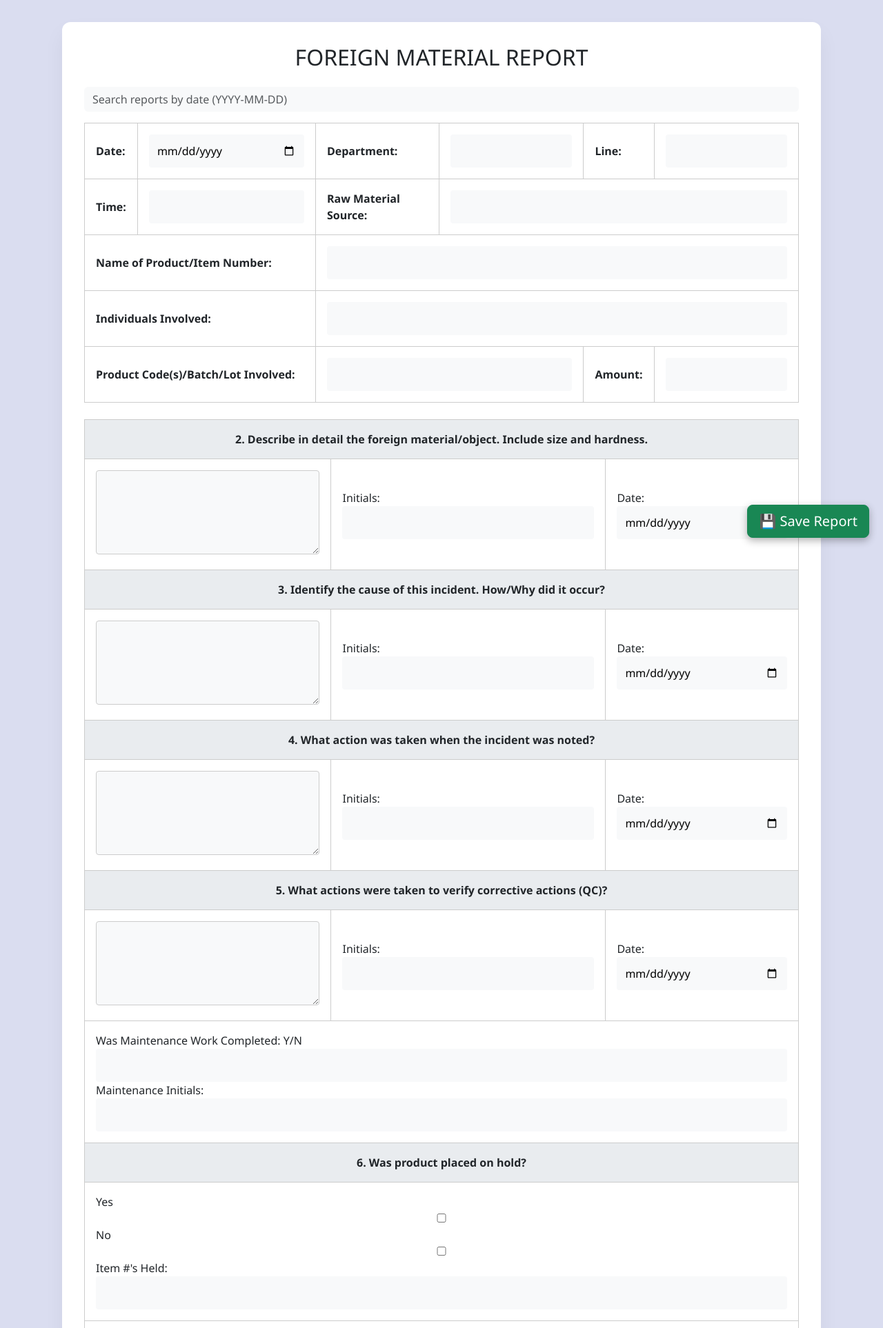
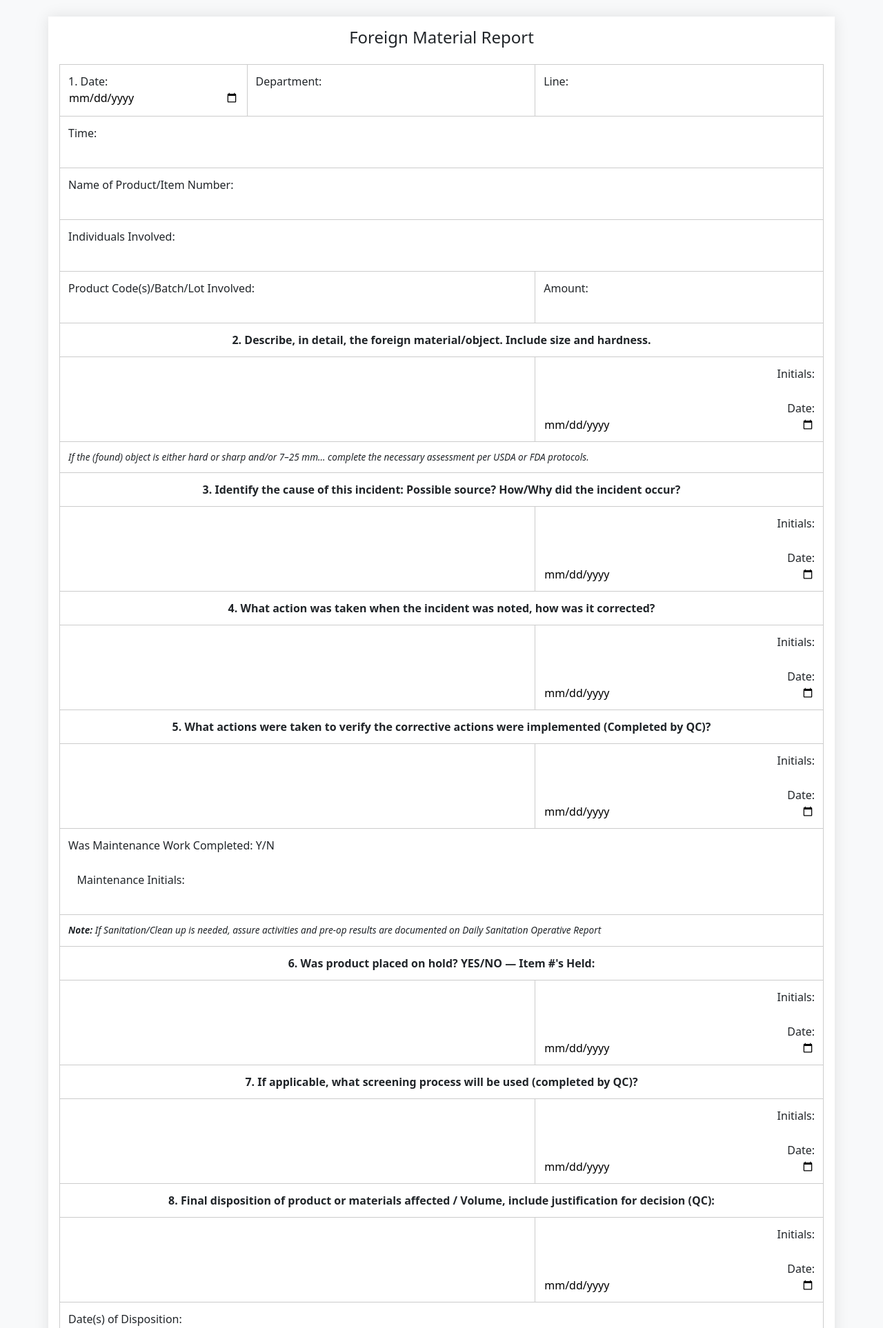
Before and after one commit to NYAHGERALD/bakery-metrics-form, a Flask app: page /foreign-material in a window 1280 px wide. Shown: the top 1926 px of the page at 69% size. Run offline with Flask 3, Linux system fonts and the light colour scheme; some libraries are stand-ins or nearby versions.

Commit message:
I Change the foreign Material report layout

```diff
--- a/app.py
+++ b/app.py
@@ -6,6 +6,14 @@ from datetime import datetime
 import os
 from dotenv import load_dotenv
 import re
+import io
+from googleapiclient.discovery import build
+from googleapiclient.http import MediaIoBaseUpload
+
+
+
+
+
 
 # --- Setup ---
 day_column_map = {
@@ -33,6 +41,8 @@ scope = ['https://spreadsheets.google.com/feeds', 'https://www.googleapis.com/au
 creds = ServiceAccountCredentials.from_json_keyfile_name('/etc/secrets/credentials.json', scope)
 client = gspread.authorize(creds)
 SPREADSHEET_ID = '15YC7uMlrecjNDuwyT1fzRhipxmtjjzhfibxnLxoYkoQ'
+SHEET_NAME = "Foreign Material Reports"
+GOOGLE_DRIVE_FOLDER_ID = "1O5-wG6PWFTXI-gldzZhqknp03gxyXRyv"  # create or reuse "FM-Images" folder
 
 # Helper to get latest week sheet name
 def get_latest_week_sheet():
@@ -59,6 +69,32 @@ def log_submission(name, email, timestamp, message, week=None, day=None):
         print("❌ Failed to log submission:", e)
 
 
+def upload_image_to_drive(image_file):
+    creds_drive = ServiceAccountCredentials.from_json_keyfile_name('credentials.json', scope)
+    drive_service = build('drive', 'v3', credentials=creds_drive)
+
+    file_metadata = {
+        'name': image_file.filename,
+        'parents': [GOOGLE_DRIVE_FOLDER_ID]
+    }
+
+    image_stream = io.BytesIO(image_file.read())
+    media = MediaIoBaseUpload(image_stream, mimetype=image_file.mimetype)
+
+    uploaded_file = drive_service.files().create(
+        body=file_metadata,
+        media_body=media,
+        fields='id'
+    ).execute()
+
+    # Make the image public
+    drive_service.permissions().create(
+        fileId=uploaded_file['id'],
+        body={'type': 'anyone', 'role': 'reader'}
+    ).execute()
+
+    image_url = f"https://drive.google.com/uc?id={uploaded_file['id']}"
+    return image_url
 
 
 
@@ -458,6 +494,114 @@ def report():
     default_week = week_names[0] if week_names else ""
     return render_template('report.html', week_names=week_names, default_week=default_week, user_full_name=session.get('user_full_name', 'User'))
 
+
+@app.route('/api/load-reports')
+def load_reports():
+    try:
+        sheet = client.open_by_key(SPREADSHEET_ID).worksheet(SHEET_NAME)
+        values = sheet.get_all_values()
+        header = values[0]
+        report_name_col = header.index("Name your report")
+        date_col = 0  # column A
+
+        options = []
+        for i, row in enumerate(values[1:], start=2):  # skip header
+            name = row[report_name_col] if len(row) > report_name_col else ""
+            date = row[date_col] if len(row) > date_col else ""
+            if name:
+                label = f"{name} - {date}"
+                options.append({"label": label, "row": i})
+
+        return jsonify({"reports": options})
+
+    except Exception as e:
+        return jsonify({"error": str(e)}), 500
+
+
+@app.route('/submit-foreign-material', methods=['POST'])
+def submit_foreign_material():
+    try:
+        form_data = request.form.to_dict()
+        image = request.files.get('image')
+        image_url = upload_image_to_drive(image) if image else ""
+
+        sheet = client.open_by_key(SPREADSHEET_ID).worksheet(SHEET_NAME)
+
+        # Explicit mapping of fields to column numbers (A=1, B=2, ..., AT=46)
+        field_to_column = {
+            "date": 1,
+            "department": 2,
+            "line": 3,
+            "time": 4,
+            "raw_material_source": 5,
+            "product_name": 6,
+            "individuals": 7,
+            "product_code": 8,
+            "amount": 9,
+            "description": 10,
+            "initials_2": 11,
+            "date_2": 12,
+            "cause": 13,
+            "initials_3": 14,
+            "date_3": 15,
+            "action_taken": 16,
+            "initials_4": 17,
+            "date_4": 18,
+            "verification": 19,
+            "initials_5": 20,
+            "date_5": 21,
+            "maintenance_done": 22,
+            "maintenance_initials": 23,
+            "hold_yes": 24,
+            "hold_no": 25,
+            "items_held": 26,
+            "hold_reason": 27,
+            "no_hold_reason": 28,
+            "initials_6": 29,
+            "date_6": 30,
+            "screening": 31,
+            "initials_7": 32,
+            "date_7": 33,
+            "disposition": 34,
+            "initials_8": 35,
+            "date_8": 36,
+            "disposition_dates": 37,
+            "final_initials": 38,
+            "prevention": 39,
+            "initials_9": 40,
+            "date_9": 41,
+            "notified": 42,
+            "notified_person": 43,
+            "notified_date": 44,
+            "image_url": 45,
+            "report_name": 46,
+        }
+
+        # Determine whether to update or append
+        # Prepare row values in order of columns 1 to 46
+        row_values = []
+        for col in range(1, 47):  # 1 to 46 inclusive
+            key = next((k for k, v in field_to_column.items() if v == col), None)
+            if key:
+                value = image_url if key == "image_url" else form_data.get(key, "")
+                row_values.append(value)
+            else:
+                row_values.append("")
+
+        # Write the entire row at once (single API call)
+        cell_range = f"A{row_index}:AT{row_index}"
+        sheet.update(cell_range, [row_values])
+
+
+    except Exception as e:
+        print("Error in structured save:", e)
+        return jsonify({"status": "error", "message": str(e)}), 500
+
+
+
+
+
+
 @app.route('/logout', methods=['POST'])
 def logout():
     session.clear()
--- a/requirements.txt
+++ b/requirements.txt
@@ -26,3 +26,4 @@ rsa==4.9.1
 six==1.17.0
 urllib3==2.4.0
 Werkzeug==3.1.3
+google-api-python-client
--- a/templates/foreignMaterial.html
+++ b/templates/foreignMaterial.html
@@ -1,253 +1,198 @@
 <!DOCTYPE html>
 <html lang="en">
 <head>
-  <meta charset="UTF-8">
-  <meta name="viewport" content="width=device-width, initial-scale=1.0">
+  <meta charset="UTF-8" />
+  <meta name="viewport" content="width=device-width, initial-scale=1" />
   <title>Foreign Material Report</title>
-  <link href="https://cdn.jsdelivr.net/npm/bootstrap@5.3.0/dist/css/bootstrap.min.css" rel="stylesheet">
-  <link href="https://cdnjs.cloudflare.com/ajax/libs/cropperjs/1.5.13/cropper.min.css" rel="stylesheet">
+  <link href="https://cdn.jsdelivr.net/npm/bootstrap@5.3.0/dist/css/bootstrap.min.css" rel="stylesheet" />
   <style>
-    body {
-      background-color: #daddf0;
-      font-family: 'Segoe UI', sans-serif;
-    }
-    .container {
-      max-width: 1100px;
-      padding: 2rem;
-      margin: 2rem auto;
-      background: white;
-      border-radius: 12px;
-      box-shadow: 0 15px 30px rgba(0,0,0,0.05);
+    .form-table th,
+    .form-table td {
+      border: 1px solid #ccc;
+      padding: 0.75rem;
+      vertical-align: top;
     }
 
-    input[type="text"],
-    input[type="date"],
-    input[type="number"],
-    textarea {
-      border: none;
-      box-shadow: none;
-      background-color: #f8f9fa;
+    .form-table th {
+      background-color: #d9eefa;
+      font-weight: bold;
     }
 
-    .form-table {
+    textarea,
+    input[type="text"],
+    input[type="date"] {
+      border: none;
       width: 100%;
-      border-collapse: collapse;
-      margin-bottom: 1.5rem;
+      background: transparent;
+      resize: none;
     }
-    .form-table td, .form-table th {
-      border: 1px solid #ccc;
+
+    .no-border {
+      border: none;
+    }
+
+    .shadow-box {
+      box-shadow: 0 0 20px rgba(0, 0, 0, 0.1);
       padding: 1rem;
+      margin-bottom: 2rem;
+      background-color: #fff;
     }
-    input, textarea {
-      width: 100%;
-      padding: 0.75rem;
-      border-radius: 4px;
-      border: 1px solid #ccc;
-      font-size: 1rem;
+
+    .initial-date-group {
+      text-align: right;
     }
-    .section-title {
+
+    .section-note {
+      font-style: italic;
+      font-size: 0.85rem;
+      color: #555;
+    }
+
+    .header-row {
+      background-color: #d9eefa;
       font-weight: bold;
-      background-color: #e9ecef;
       text-align: center;
     }
-    .image-preview {
-      display: flex;
-      flex-wrap: wrap;
-      gap: 1rem;
-      margin-top: 1rem;
-    }
-    .image-preview img {
-      width: 100%;
-      max-width: 100%;
-      border-radius: 8px;
-      box-shadow: 0 0 8px rgba(0, 0, 0, 0.2);
-    }
-    .floating-btn {
-      position: fixed;
-      bottom: 20px;
-      right: 20px;
-      z-index: 999;
-      box-shadow: 0 4px 12px rgba(0, 0, 0, 0.3);
-    }
-    @media (max-width: 768px) {
-      .form-table, .form-table td, .form-table th {
-        display: block;
-        width: 100%;
-      }
-      .form-table th {
-        background-color: #f1f1f1;
-      }
 
-    }
-    .form-control.no-border,
-    textarea.no-border {
-      border: none !important;
-      background-color: #f8f9fa; /* matches page background */
-      box-shadow: none;
-    }
+
   </style>
 </head>
-<body>
-  <div class="container">
-    <h2 class="text-center mb-4">FOREIGN MATERIAL REPORT</h2>
+<body class="bg-light">
+  <div class="container mt-4 mb-5 shadow-box">
+    <h4 class="text-center mb-4">Foreign Material Report</h4>
 
-    <div class="mb-3">
-      <input type="text" id="searchDate" class="form-control" placeholder="Search reports by date (YYYY-MM-DD)">
-    </div>
+    <table class="table table-bordered form-table">
+      <tr>
+        <td>1. Date:<br><input type="date" /></td>
+        <td>Department:<br><input type="text" /></td>
+        <td>Line:<br><input type="text" /></td>
+      </tr>
+      <tr>
+        <td colspan="3">Time:<br><input type="text" /></td>
+      </tr>
+      <tr>
+        <td colspan="3">Name of Product/Item Number:<br><input type="text" /></td>
+      </tr>
+      <tr>
+        <td colspan="3">Individuals Involved:<br><input type="text" /></td>
+      </tr>
+      <tr>
+        <td colspan="2">Product Code(s)/Batch/Lot Involved:<br><input type="text" /></td>
+        <td>Amount:<br><input type="text" /></td>
+      </tr>
 
-    <form id="foreignMaterialForm">
-      <table class="form-table">
-        <tr><th>Date:</th><td><input name="date" type="date"></td><th>Department:</th><td><input name="department" type="text"></td><th>Line:</th><td><input name="line" type="text"></td></tr>
-        <tr><th>Time:</th><td><input name="time" type="text"></td><th>Raw Material Source:</th><td colspan="3"><input name="raw_material_source" type="text"></td></tr>
-        <tr><th colspan="2">Name of Product/Item Number:</th><td colspan="4"><input name="product_name" type="text"></td></tr>
-        <tr><th colspan="2">Individuals Involved:</th><td colspan="4"><input name="individuals" type="text"></td></tr>
-        <tr><th colspan="2">Product Code(s)/Batch/Lot Involved:</th><td colspan="2"><input name="product_code" type="text"></td><th>Amount:</th><td><input name="amount" type="text"></td></tr>
-      </table>
+      <tr class="header-row">
+        <td colspan="3">2. Describe, in detail, the foreign material/object. Include size and hardness.</td>
+      </tr>
+      <tr>
+        <td colspan="2"><textarea rows="3"></textarea></td>
+        <td class="initial-date-group">Initials:<br><input type="text" /><br>Date:<br><input type="date" /></td>
+      </tr>
+      <tr>
+        <td colspan="3" class="section-note">
+          If the <i>(found)</i> object is either hard or sharp and/or 7–25 mm... complete the necessary assessment per USDA or FDA protocols.
+        </td>
+      </tr>
 
-      <table class="form-table">
-        <tr class="section-title"><td colspan="6">2. Describe in detail the foreign material/object. Include size and hardness.</td></tr>
-        <tr><td colspan="4"><textarea name="description" rows="4"></textarea></td><td>Initials:<br><input name="initials_2" type="text"></td><td>Date:<br><input name="date_2" type="date"></td></tr>
-        <tr class="section-title"><td colspan="6">3. Identify the cause of this incident. How/Why did it occur?</td></tr>
-        <tr><td colspan="4"><textarea name="cause" rows="4"></textarea></td><td>Initials:<br><input name="initials_3" type="text"></td><td>Date:<br><input name="date_3" type="date"></td></tr>
-        <tr class="section-title"><td colspan="6">4. What action was taken when the incident was noted?</td></tr>
-        <tr><td colspan="4"><textarea name="action_taken" rows="4"></textarea></td><td>Initials:<br><input name="initials_4" type="text"></td><td>Date:<br><input name="date_4" type="date"></td></tr>
-        <tr class="section-title"><td colspan="6">5. What actions were taken to verify corrective actions (QC)?</td></tr>
-        <tr><td colspan="4"><textarea name="verification" rows="4"></textarea></td><td>Initials:<br><input name="initials_5" type="text"></td><td>Date:<br><input name="date_5" type="date"></td></tr>
-        <tr><td colspan="6">Was Maintenance Work Completed: Y/N <input name="maintenance_done" type="text"> Maintenance Initials: <input name="maintenance_initials" type="text"></td></tr>
-        <tr class="section-title"><td colspan="6">6. Was product placed on hold?</td></tr>
-        <tr><td colspan="6">Yes <input name="hold_yes" type="checkbox"> No <input name="hold_no" type="checkbox"> Item #'s Held: <input name="items_held" type="text"></td></tr>
-        <tr><td colspan="6">
-          If Yes, explain:<br><textarea name="hold_reason" rows="3"></textarea><br>
-          If No, explain:<br><textarea name="no_hold_reason" rows="3"></textarea><br>
-          Initials: <input name="initials_6" type="text"> Date: <input name="date_6" type="date">
-        </td></tr>
-        <tr class="section-title"><td colspan="6">7. Screening process used (QC)?</td></tr>
-        <tr><td colspan="4"><textarea name="screening" rows="3"></textarea></td><td>Initials:<br><input name="initials_7" type="text"></td><td>Date:<br><input name="date_7" type="date"></td></tr>
-        <tr class="section-title"><td colspan="6">8. Final disposition of product / justification:</td></tr>
-        <tr><td colspan="4"><textarea name="disposition" rows="3"></textarea></td><td>Initials:<br><input name="initials_8" type="text"></td><td>Date:<br><input name="date_8" type="date"></td></tr>
-        <tr><td colspan="6">Date(s) of disposition: <input name="disposition_dates" type="text"> Initials: <input name="final_initials" type="text"></td></tr>
-        <tr class="section-title"><td colspan="6">9. Preventive Measures</td></tr>
-        <tr><td colspan="4"><textarea name="prevention" rows="3"></textarea></td><td>Initials:<br><input name="initials_9" type="text"></td><td>Date:<br><input name="date_9" type="date"></td></tr>
-        <tr><td colspan="6">Corporate Notified: YES/NO <input name="notified" type="text"> Person(s): <input name="notified_person" type="text"> Date: <input name="notified_date" type="date"></td></tr>
-      </table>
+      <tr class="header-row">
+        <td colspan="3">3. Identify the cause of this incident: Possible source? How/Why did the incident occur?</td>
+      </tr>
+      <tr>
+        <td colspan="2"><textarea rows="3"></textarea></td>
+        <td class="initial-date-group">Initials:<br><input type="text" /><br>Date:<br><input type="date" /></td>
+      </tr>
 
-      <div class="mb-4">
-        <label class="form-label fw-semibold">Upload Photos of the Incident</label>
-        <input type="file" accept="image/*" id="imageInput" class="form-control">
-        <div class="image-preview" id="imagePreview"></div>
-      </div>
+      <tr class="header-row">
+        <td colspan="3">4. What action was taken when the incident was noted, how was it corrected?</td>
+      </tr>
+      <tr>
+        <td colspan="2"><textarea rows="3"></textarea></td>
+        <td class="initial-date-group">Initials:<br><input type="text" /><br>Date:<br><input type="date" /></td>
+      </tr>
 
-      <button type="button" class="btn btn-success btn-lg floating-btn" id="saveReport">💾 Save Report</button>
-    </form>
-  </div>
+      <tr class="header-row">
+        <td colspan="3">5. What actions were taken to verify the corrective actions were implemented (Completed by QC)?</td>
+      </tr>
+      <tr>
+        <td colspan="2"><textarea rows="3"></textarea></td>
+        <td class="initial-date-group">Initials:<br><input type="text" /><br>Date:<br><input type="date" /></td>
+      </tr>
 
-  <div class="modal fade" id="cropperModal" tabindex="-1">
-    <div class="modal-dialog modal-fullscreen">
-      <div class="modal-content">
-        <div class="modal-header">
-          <h5 class="modal-title">Crop Image</h5>
-          <button type="button" class="btn-close" data-bs-dismiss="modal"></button>
-        </div>
-        <div class="modal-body text-center">
-          <img id="cropImagePreview" style="max-width: 100%; max-height: 80vh;">
-        </div>
-        <div class="modal-footer">
-          <button class="btn btn-primary" id="confirmCrop">Crop & Upload</button>
-        </div>
-      </div>
+      <tr>
+        <td colspan="3">
+          Was Maintenance Work Completed: Y/N <input type="text" class="no-border" />
+          &nbsp;&nbsp;&nbsp;Maintenance Initials: <input type="text" class="no-border" />
+        </td>
+      </tr>
+
+      <tr>
+        <td colspan="3" class="section-note">
+          <b>Note:</b> If Sanitation/Clean up is needed, assure activities and pre-op results are documented on Daily Sanitation Operative Report
+        </td>
+      </tr>
+
+      <tr class="header-row">
+        <td colspan="3">6. Was product placed on hold? YES/NO — Item #'s Held:</td>
+      </tr>
+      <tr>
+        <td colspan="2"><textarea rows="3"></textarea></td>
+        <td class="initial-date-group">Initials:<br><input type="text" /><br>Date:<br><input type="date" /></td>
+      </tr>
+
+      <tr class="header-row">
+        <td colspan="3">7. If applicable, what screening process will be used (completed by QC)?</td>
+      </tr>
+      <tr>
+        <td colspan="2"><textarea rows="3"></textarea></td>
+        <td class="initial-date-group">Initials:<br><input type="text" /><br>Date:<br><input type="date" /></td>
+      </tr>
+
+      <tr class="header-row">
+        <td colspan="3">8. Final disposition of product or materials affected / Volume, include justification for decision (QC):</td>
+      </tr>
+      <tr>
+        <td colspan="2"><textarea rows="3"></textarea></td>
+        <td class="initial-date-group">Initials:<br><input type="text" /><br>Date:<br><input type="date" /></td>
+      </tr>
+
+      <tr>
+        <td colspan="3">
+          Date(s) of Disposition: <input type="date" class="no-border" />
+          &nbsp;&nbsp;&nbsp;Initials: <input type="text" class="no-border" />
+        </td>
+      </tr>
+
+      <tr class="header-row">
+        <td colspan="3">9. What measures were taken to prevent the incident from re-occurring? (QC)</td>
+      </tr>
+      <tr>
+        <td colspan="2"><textarea rows="3"></textarea></td>
+        <td class="initial-date-group">Initials:<br><input type="text" /><br>Date:<br><input type="date" /></td>
+      </tr>
+
+      <tr>
+        <td colspan="3">
+          Corporate Notified: YES/NO &nbsp;&nbsp;&nbsp;&nbsp;Person(s): <input type="text" class="no-border" />
+          &nbsp;&nbsp;&nbsp;&nbsp;Date: <input type="date" class="no-border" />
+        </td>
+      </tr>
+
+      <tr>
+        <td colspan="3" class="section-note text-center">
+          <strong>Pre-Shipment Review:</strong> <br />
+          *Pre-Shipment signature is required when product is placed on hold
+        </td>
+      </tr>
+    </table>
+
+    <!-- Floating Buttons -->
+    <div class="d-flex justify-content-end gap-2 mt-4">
+      <button class="btn btn-secondary">⬅ Back</button>
+      <button class="btn btn-warning">✏️ Edit Report</button>
+      <button class="btn btn-success">💾 Save Report</button>
     </div>
   </div>
 
   <script src="https://cdn.jsdelivr.net/npm/bootstrap@5.3.0/dist/js/bootstrap.bundle.min.js"></script>
-  <script src="https://cdnjs.cloudflare.com/ajax/libs/cropperjs/1.5.13/cropper.min.js"></script>
-  <script>
-    const form = document.getElementById("foreignMaterialForm");
-    //const imageInput = document.getElementById("imageInput");
-    const imagePreview = document.getElementById("imagePreview");
-    const cropperModal = new bootstrap.Modal(document.getElementById("cropperModal"));
-    const cropImagePreview = document.getElementById("cropImagePreview");
-    let cropper;
-    let imageBlobs = [];
-
-    imageInput.addEventListener("change", e => {
-      const file = e.target.files[0];
-      if (!file) return;
-      const reader = new FileReader();
-      reader.onload = () => {
-        cropImagePreview.src = reader.result;
-        cropperModal.show();
-        if (cropper) cropper.destroy();
-        cropper = new Cropper(cropImagePreview, { aspectRatio: NaN, viewMode: 1 });
-      };
-      reader.readAsDataURL(file);
-    });
-
-    document.getElementById("confirmCrop").addEventListener("click", () => {
-      const canvas = cropper.getCroppedCanvas({ width: 900 });
-      canvas.toBlob(blob => {
-        const img = document.createElement("img");
-        img.src = URL.createObjectURL(blob);
-        imagePreview.appendChild(img);
-        imageBlobs.push(blob);
-        cropperModal.hide();
-        imageInput.value = "";
-      });
-    });
-  </script>
-  <script>
-  document.getElementById("saveReport").addEventListener("click", async () => {
-    const formData = new FormData(form);
-
-    // Append text fields to an object
-    const data = {};
-    formData.forEach((value, key) => {
-      data[key] = value;
-    });
-
-    // Upload images one by one and get URLs
-    const imageUrls = [];
-    for (let i = 0; i < imageBlobs.length; i++) {
-      const imgFormData = new FormData();
-      imgFormData.append("image", imageBlobs[i]);
-
-      const imgUploadRes = await fetch("https://script.google.com/macros/s/AKfycbwiWb2RJNwCyyDdsbCkaNgEu0LOLIggLiBU7JDkPbyq/dev", {
-        method: "POST",
-        body: imgFormData,
-      });
-
-      const imgJson = await imgUploadRes.json();
-      if (imgJson.status === "success") {
-        imageUrls.push(imgJson.imageUrl);
-      } else {
-        alert("Image upload failed.");
-        return;
-      }
-    }
-
-    // Attach image URLs to data
-    data.imageUrls = imageUrls;
-
-    // Send all data
-    const saveRes = await fetch("https://script.google.com/macros/s/AKfycbwiWb2RJNwCyyDdsbCkaNgEu0LOLIggLiBU7JDkPbyq/dev", {
-      method: "POST",
-      body: JSON.stringify(data),
-      headers: {
-        "Content-Type": "application/json"
-      }
-    });
-
-    const result = await saveRes.json();
-    if (result.status === "success") {
-      alert("Report saved successfully!");
-      form.reset();
-      imagePreview.innerHTML = "";
-      imageBlobs = [];
-    } else {
-      alert("Failed to save report. Please try again.");
-    }
-  });
-  </script>
-
-
 </body>
 </html>
```
